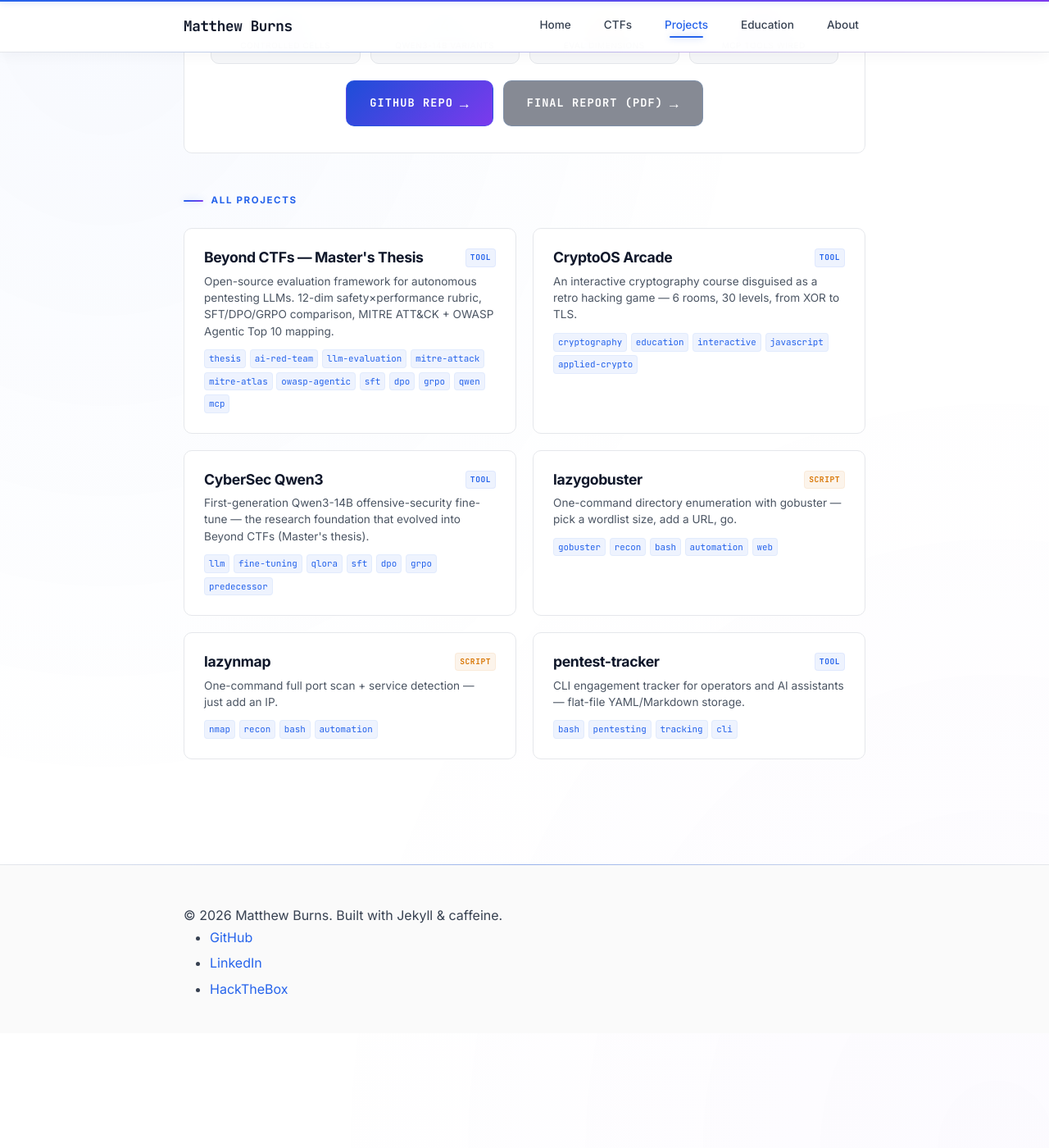
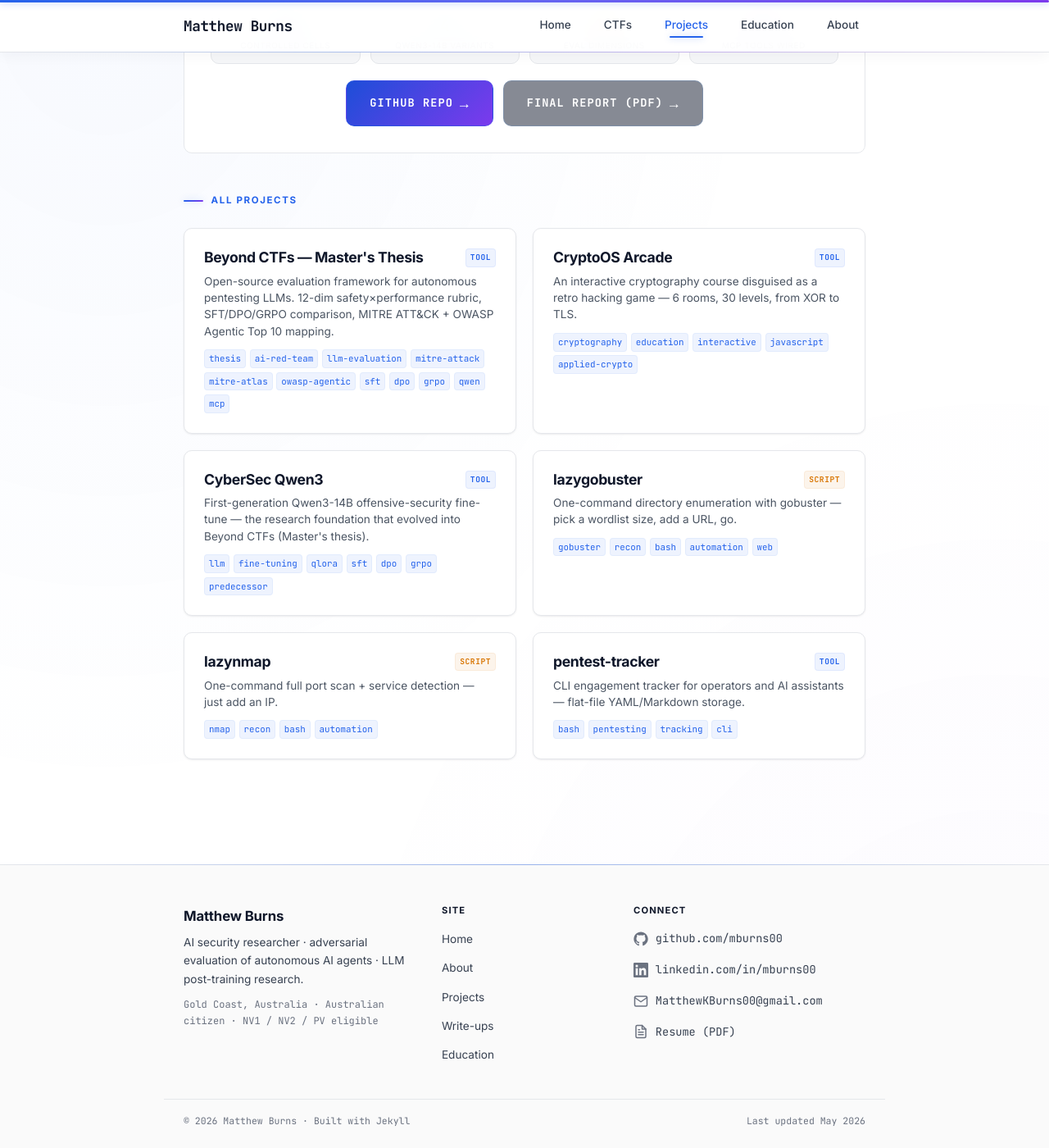
Before and after one commit to mburns00/mburns00.github.io, a Jekyll site: the page built from pages/tools.html, in a window 1280 px wide and 1400 px high, scrolled down 751 px. Shown: the whole window at 82% size. Built offline with Jekyll 4.4.1, drawn with Linux system fonts in a browser that asks for light colours; some web fonts are replaced; before the commit the page ends 2011 px from its top, so only the background shows below that.

Commit message:
polish: footer with SVG social icons + multi-column; richer card hover accent line; subtle link underline animations

```diff
--- a/_includes/footer.html
+++ b/_includes/footer.html
@@ -1,10 +1,55 @@
 <footer class="site-footer">
-  <div class="container footer-content">
-    <span class="footer-text">&copy; {{ 'now' | date: "%Y" }} {{ site.title }}. Built with Jekyll &amp; caffeine.</span>
-    <ul class="footer-links">
-      {% for social in site.data.social %}
-      <li><a href="{{ social.url }}" target="_blank" rel="noopener">{{ social.name }}</a></li>
-      {% endfor %}
-    </ul>
+  <div class="container footer-grid">
+    <div class="footer-brand">
+      <div class="footer-name">Matthew Burns</div>
+      <p class="footer-blurb">AI security researcher · adversarial evaluation of autonomous AI agents · LLM post-training research.</p>
+      <p class="footer-loc">Gold Coast, Australia · Australian citizen · NV1 / NV2 / PV eligible</p>
+    </div>
+
+    <div class="footer-col">
+      <h5>Site</h5>
+      <ul>
+        <li><a href="{{ '/' | relative_url }}">Home</a></li>
+        <li><a href="{{ '/about/' | relative_url }}">About</a></li>
+        <li><a href="{{ '/tools/' | relative_url }}">Projects</a></li>
+        <li><a href="{{ '/ctfs/' | relative_url }}">Write-ups</a></li>
+        <li><a href="{{ '/certs/' | relative_url }}">Education</a></li>
+      </ul>
+    </div>
+
+    <div class="footer-col">
+      <h5>Connect</h5>
+      <ul class="footer-socials">
+        <li>
+          <a href="https://github.com/mburns00" target="_blank" rel="noopener" aria-label="GitHub">
+            <svg viewBox="0 0 24 24" width="18" height="18" fill="currentColor" aria-hidden="true"><path d="M12 .5C5.65.5.5 5.66.5 12.02c0 5.08 3.29 9.39 7.86 10.9.58.11.79-.25.79-.55 0-.27-.01-1.18-.02-2.14-3.2.7-3.87-1.36-3.87-1.36-.52-1.33-1.28-1.69-1.28-1.69-1.05-.72.08-.7.08-.7 1.16.08 1.77 1.19 1.77 1.19 1.03 1.77 2.7 1.26 3.36.96.1-.75.4-1.26.73-1.55-2.55-.29-5.24-1.28-5.24-5.69 0-1.26.45-2.29 1.18-3.1-.12-.29-.51-1.46.11-3.05 0 0 .97-.31 3.18 1.18a11.04 11.04 0 0 1 5.79 0c2.21-1.49 3.18-1.18 3.18-1.18.62 1.59.23 2.76.11 3.05.74.81 1.18 1.84 1.18 3.1 0 4.42-2.7 5.4-5.26 5.68.41.35.78 1.05.78 2.12 0 1.53-.01 2.76-.01 3.13 0 .3.21.66.8.55 4.57-1.51 7.85-5.82 7.85-10.9C23.5 5.66 18.35.5 12 .5Z"/></svg>
+            <span>github.com/mburns00</span>
+          </a>
+        </li>
+        <li>
+          <a href="https://www.linkedin.com/in/mburns00/" target="_blank" rel="noopener" aria-label="LinkedIn">
+            <svg viewBox="0 0 24 24" width="18" height="18" fill="currentColor" aria-hidden="true"><path d="M20.45 20.45h-3.55v-5.57c0-1.33-.03-3.04-1.85-3.04-1.86 0-2.14 1.45-2.14 2.95v5.66H9.36V9h3.41v1.56h.05c.48-.9 1.64-1.85 3.37-1.85 3.6 0 4.27 2.37 4.27 5.45v6.29ZM5.34 7.43a2.06 2.06 0 1 1 0-4.13 2.06 2.06 0 0 1 0 4.13ZM7.12 20.45H3.56V9h3.56v11.45ZM22.22 0H1.77C.79 0 0 .78 0 1.74v20.51C0 23.22.79 24 1.77 24h20.45c.98 0 1.78-.78 1.78-1.75V1.74C24 .78 23.2 0 22.22 0Z"/></svg>
+            <span>linkedin.com/in/mburns00</span>
+          </a>
+        </li>
+        <li>
+          <a href="mailto:MatthewKBurns00@gmail.com" aria-label="Email">
+            <svg viewBox="0 0 24 24" width="18" height="18" fill="none" stroke="currentColor" stroke-width="2" stroke-linecap="round" stroke-linejoin="round" aria-hidden="true"><path d="M4 4h16c1.1 0 2 .9 2 2v12c0 1.1-.9 2-2 2H4c-1.1 0-2-.9-2-2V6c0-1.1.9-2 2-2z"/><path d="m22 6-10 7L2 6"/></svg>
+            <span>MatthewKBurns00@gmail.com</span>
+          </a>
+        </li>
+        <li>
+          <a href="{{ '/assets/resume/Matthew_Burns_Resume_2026.pdf' | relative_url }}" target="_blank" aria-label="Resume">
+            <svg viewBox="0 0 24 24" width="18" height="18" fill="none" stroke="currentColor" stroke-width="2" stroke-linecap="round" stroke-linejoin="round" aria-hidden="true"><path d="M14 2H6a2 2 0 0 0-2 2v16a2 2 0 0 0 2 2h12a2 2 0 0 0 2-2V8z"/><polyline points="14 2 14 8 20 8"/><line x1="16" y1="13" x2="8" y2="13"/><line x1="16" y1="17" x2="8" y2="17"/><polyline points="10 9 9 9 8 9"/></svg>
+            <span>Resume (PDF)</span>
+          </a>
+        </li>
+      </ul>
+    </div>
+  </div>
+
+  <div class="container footer-meta">
+    <span>&copy; {{ 'now' | date: "%Y" }} Matthew Burns &middot; Built with Jekyll</span>
+    <span class="footer-meta-right">Last updated {{ 'now' | date: "%b %Y" }}</span>
   </div>
 </footer>
--- a/_sass/_tools-page.scss
+++ b/_sass/_tools-page.scss
@@ -316,12 +316,13 @@
   position: relative;
   overflow: hidden;
   transition: all $transition-card;
+  box-shadow: $card-shadow;
 
   &:hover {
     background: $card-bg-hover;
     border-color: $card-border-hover;
-    box-shadow: $card-shadow;
-    transform: translateY(-4px);
+    box-shadow: $card-shadow-hover;
+    transform: translateY(-3px);
     color: inherit;
   }
 
--- a/_sass/_writeup.scss
+++ b/_sass/_writeup.scss
@@ -115,12 +115,58 @@
   position: fixed;
   top: 0;
   left: 0;
-  height: 2px;
+  height: 3px;
   width: 0;
-  background: linear-gradient(90deg, #2563eb 0%, #7c3aed 100%);
+  background: linear-gradient(90deg, #2563eb 0%, #6366f1 50%, #7c3aed 100%);
   z-index: 999;
-  transition: width 50ms linear;
-  box-shadow: 0 0 8px rgba(37, 99, 235, 0.4);
+  transition: width 80ms linear;
+  box-shadow: 0 0 10px rgba(37, 99, 235, 0.45);
+  border-radius: 0 99px 99px 0;
+}
+
+// ─── Card hover micro-interaction: gradient accent line on top ───
+.card,
+.cert-card,
+.proj-card {
+  position: relative;
+
+  &::before {
+    content: '';
+    position: absolute;
+    top: 0; left: 0; right: 0;
+    height: 2px;
+    background: linear-gradient(90deg, transparent 0%, #2563eb 50%, transparent 100%);
+    opacity: 0;
+    transition: opacity 250ms ease;
+    border-radius: $radius-lg $radius-lg 0 0;
+    pointer-events: none;
+  }
+  &:hover::before { opacity: 1; }
+}
+
+// ─── Pop-in micro animation for newly-loaded content ───
+@keyframes popIn {
+  from { opacity: 0; transform: translateY(8px); }
+  to   { opacity: 1; transform: none; }
+}
+
+// ─── Refined link underline on body content ───
+.rh-bio a,
+.writeup-content a,
+.about-intro a {
+  position: relative;
+  &::after {
+    content: '';
+    position: absolute;
+    left: 0;
+    right: 0;
+    bottom: -2px;
+    height: 1px;
+    background: currentColor;
+    opacity: 0.3;
+    transition: opacity 150ms ease;
+  }
+  &:hover::after { opacity: 1; }
 }
 
 // ─── Faint backdrop wash (gives the white some life) ───
```
